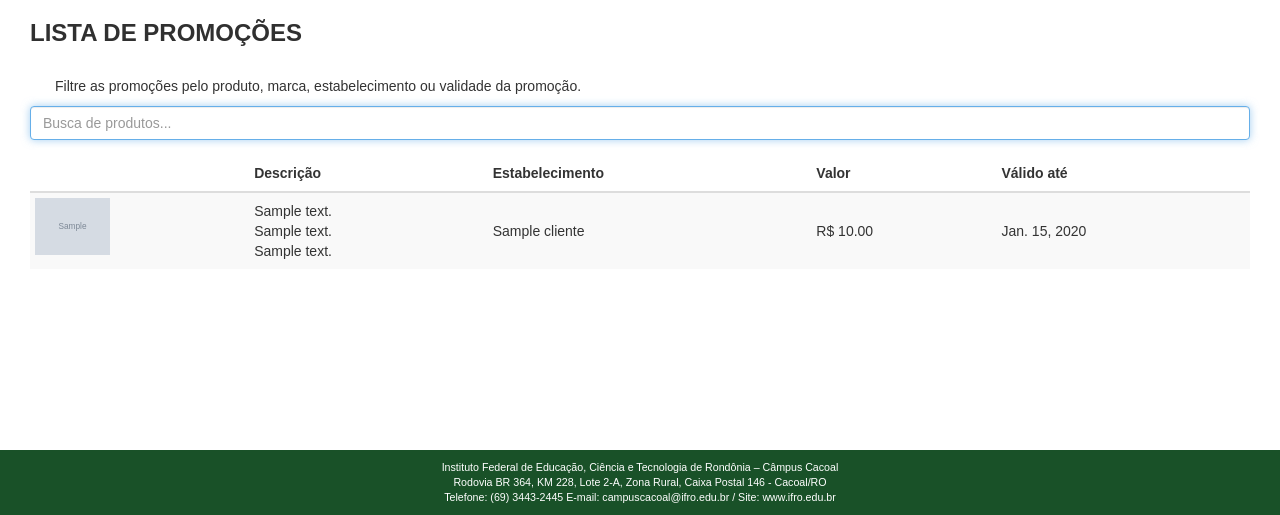
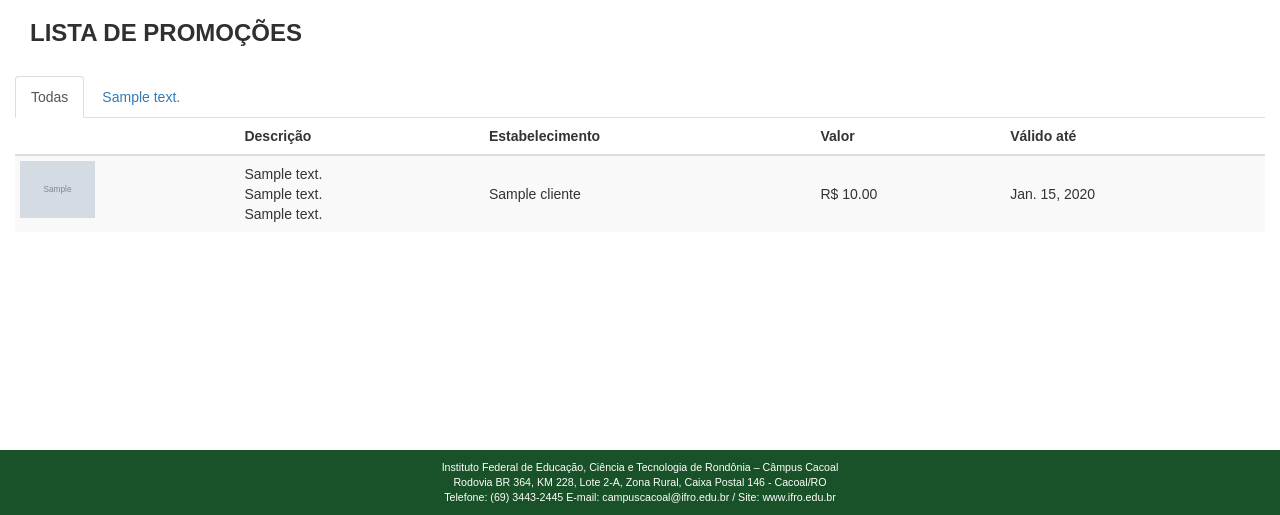
Before and after one commit to kaiserthiago/market, a Django app: page /supermarket/promocao in a window 1280 px wide. Shown: the part 52-567 px from the top of the page. Run offline with Django 3.2, Linux system fonts and the light colour scheme; tables that the repository leaves empty hold one stand-in row (values such as "Sample post"); grey boxes marked "Sample" are stand-in pictures; some libraries are stand-ins or nearby versions.

Commit message:
promocao by category

```diff
--- a/supermarket/templates/supermarket/promocoes.html
+++ b/supermarket/templates/supermarket/promocoes.html
@@ -232,16 +232,38 @@
 
     <div class="container-fluid">
         <h2>Lista de Promoções</h2>
-        <p>Filtre as promoções pelo produto, marca, estabelecimento ou validade da promoção.</p>
-        <div class="form-group">
-            <input id="myInput" type="text" class="form-control" placeholder="Busca de produtos..." autofocus/>
-            {#            <span class="input-group-addon"><i class="glyphicon glyphicon-search"></i></span>#}
-        </div>
+{#        <p>Filtre as promoções pelo produto, marca, estabelecimento ou validade da promoção.</p>#}
+{##}
+{#        <div class="form-group">#}
+{#            <input id="myInput" type="text" class="form-control" placeholder="Busca de produtos..." autofocus/>#}
+            {#                            <span class="input-group-addon"><i class="glyphicon glyphicon-search"></i></span>#}
+{#        </div>#}
+
         {#    <div class="form-group">#}
         {#        <input class="form-control" type="search" id="myInput" placeholder="Busca por produtos..."#}
         {#               autocomplete="off" autofocus/>#}
         {#    </div>#}
-        <div>
+        {#        <div>#}
+        {#                                {% for categoria in todas_categorias %}#}
+        {#                                    <h2>{{ categoria.descricao }}</h2>#}
+        {#                                    {% for produtos in todos_produtos %}#}
+        {#                                        {% if produtos.produto.categoria.id == categoria.id %}#}
+        {#                                            {{ produtos.produto.descricao }}<br>#}
+        {#                                        {% endif %}#}
+        {#                                    {% endfor %}#}
+        {#                                {% endfor %}#}
+
+
+        <div class="row">
+            <ul class="nav nav-tabs">
+                <li class="active"><a data-toggle="tab" href="#home">Todas</a></li>
+                {% for categoria in todas_categorias %}
+                    <li><a data-toggle="tab" href="#{{ categoria.id }}">{{ categoria.descricao }}</a></li>
+                {% endfor %}
+            </ul>
+            <div class="tab-content">
+
+                <div id="home" class="tab-pane fade in active">
                     <table class="table table-responsive table-striped">
                         <thead>
                         <tr>
@@ -252,12 +274,14 @@
                             <th>Válido até</th>
                         </tr>
                         </thead>
+                        {% for produto in todos_produtos %}
+
                             <tbody id="myTable">
-                {% for produto in todos_produtos %}
                             <tr class='clickable-row'
                                 data-href={% url 'supermarket.promocao_por_produto' produto.produto.id %} style="cursor:pointer">
                                 <td style="padding: 5px" style="vertical-align: middle">
-                            <img src="{{ produto.produto.imagem.url }}" class="img-responsive" width="75">
+                                    <img src="{{ produto.produto.imagem.url }}" class="img-responsive"
+                                         width="75">
                                 </td>
                                 <td style="vertical-align: middle">{{ produto.produto.descricao }}<br>
                                     {{ produto.produto.marca }}<br>{{ produto.produto.unidade_de_medida }}</td>
@@ -272,6 +296,72 @@
                         {% endfor %}
                         </tbody>
                     </table>
+                </div>
+
+                {% for categoria in todas_categorias %}
+                    <div id="{{ categoria.id }}" class="tab-pane fade">
+                        <table class="table table-responsive table-striped">
+                            <thead>
+                            <tr>
+                                <th></th>
+                                <th>Descrição</th>
+                                <th>Estabelecimento</th>
+                                <th>Valor</th>
+                                <th>Válido até</th>
+                            </tr>
+                            </thead>
+                            {% for produto in todos_produtos %}
+                                {% if produto.produto.categoria.id == categoria.id %}
+                                    <tbody id="myTable">
+                                    <tr class='clickable-row'
+                                        data-href={% url 'supermarket.promocao_por_produto' produto.produto.id %} style="cursor:pointer">
+                                        <td style="padding: 5px" style="vertical-align: middle">
+                                            <img src="{{ produto.produto.imagem.url }}" class="img-responsive"
+                                                 width="75">
+                                        </td>
+                                        <td style="vertical-align: middle">{{ produto.produto.descricao }}<br>
+                                            {{ produto.produto.marca }}<br>{{ produto.produto.unidade_de_medida }}</td>
+                                        <td style="vertical-align: middle">{{ produto.cliente.nome_fantasia }}</td>
+                                        <td style="vertical-align: middle">R$ {{ produto.valor }}</td>
+                                        <td style="vertical-align: middle">{{ produto.data_fim }}</td>
+                                    </tr>
+                                {% endif %}
+                            {% empty %}
+                                <tr>
+                                    <td colspan="7" class="text-center bg-warning">Sem promoções no momento!</td>
+                                </tr>
+                            {% endfor %}
+                            </tbody>
+                        </table>
+                    </div>
+                {% endfor %}
+
+            </div>
+        </div>
+
+
+        {#        <tbody id="myTable">#}
+        {#        {% for produto in todos_produtos %}#}
+        {#            <tr class='clickable-row'#}
+        {#                data-href={% url 'supermarket.promocao_por_produto' produto.produto.id %} style="cursor:pointer">#}
+        {#                <td style="padding: 5px" style="vertical-align: middle">#}
+        {#                    <img src="{{ produto.produto.imagem.url }}" class="img-responsive" width="75">#}
+        {#                </td>#}
+        {#                <td style="vertical-align: middle">{{ produto.produto.descricao }}<br>#}
+        {#                    {{ produto.produto.marca }}<br>{{ produto.produto.unidade_de_medida }}</td>#}
+        {#                <td style="vertical-align: middle">{{ produto.cliente.nome_fantasia }}</td>#}
+        {#                <td style="vertical-align: middle">R$ {{ produto.valor }}</td>#}
+        {#                <td style="vertical-align: middle">{{ produto.data_fim }}</td>#}
+        {#            </tr>#}
+        {#    {% empty %}#}
+        {#    <tr>#}
+        {#        <td colspan="7" class="text-center bg-warning">Sem promoções no momento!</td>#}
+        {#    </tr>#}
+        {#    {% endfor %}#}
+        {#    </tbody>#}
+        {#    </table>#}
+
+
         {#            {% if todos_produtos.has_other_pages %}#}
         {#                <ul class="pagination">#}
         {#                    {% if todos_produtos.has_previous %}#}
--- a/supermarket/views.py
+++ b/supermarket/views.py
@@ -36,6 +36,11 @@ def promocao_por_produto(request, produto_id):
     filtro_produtos = Promocao.objects.filter(produto=produto_id, data_fim__gte=date.today()).order_by(
         'valor', 'data_fim', 'produto__descricao', 'cliente__nome_fantasia')
     descricao = Produto.objects.filter(id=produto_id)
+
+    # cont = Promocao.objects.filter(produto=produto_id).count()
+    #
+    # for cliente in cont:
+    #     teste = Promocao.objects.filter(produto=produto_id, cliente=cliente.id).order_by('data_inicio')
 
     queryset = Promocao.objects.filter(produto=produto_id).order_by('data_inicio')
     datas = [obj.data_inicio for obj in queryset]
```
Lines whose indentation alone changed are shown as unchanged.
